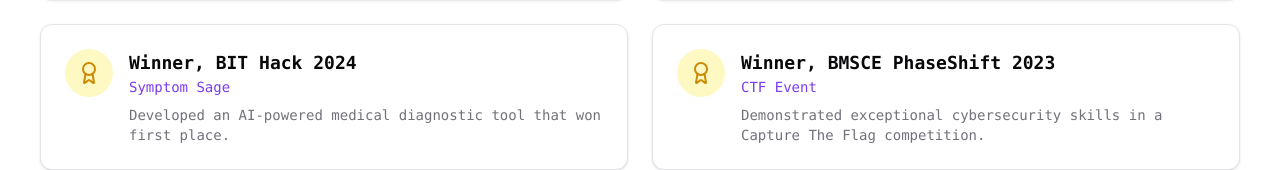
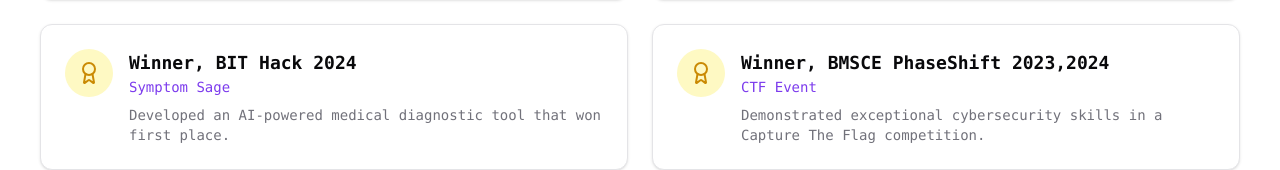
Before and after one commit to Pratz1337/portfolio, a Next.js app: page / in a window 1280 px wide. Shown: the part 5322-5492 px from the top of the page. Built offline with nearby package versions, Linux system fonts and the light colour scheme.

Commit message:
Achievments

```diff
--- a/components/achievements.tsx
+++ b/components/achievements.tsx
@@ -22,7 +22,7 @@ export default function Achievements() {
       description: "Developed an AI-powered medical diagnostic tool that won first place.",
     },
     {
-      title: "Winner, BMSCE PhaseShift 2023",
+      title: "Winner, BMSCE PhaseShift 2023,2024",
       project: "CTF Event",
       description: "Demonstrated exceptional cybersecurity skills in a Capture The Flag competition.",
     },
```
